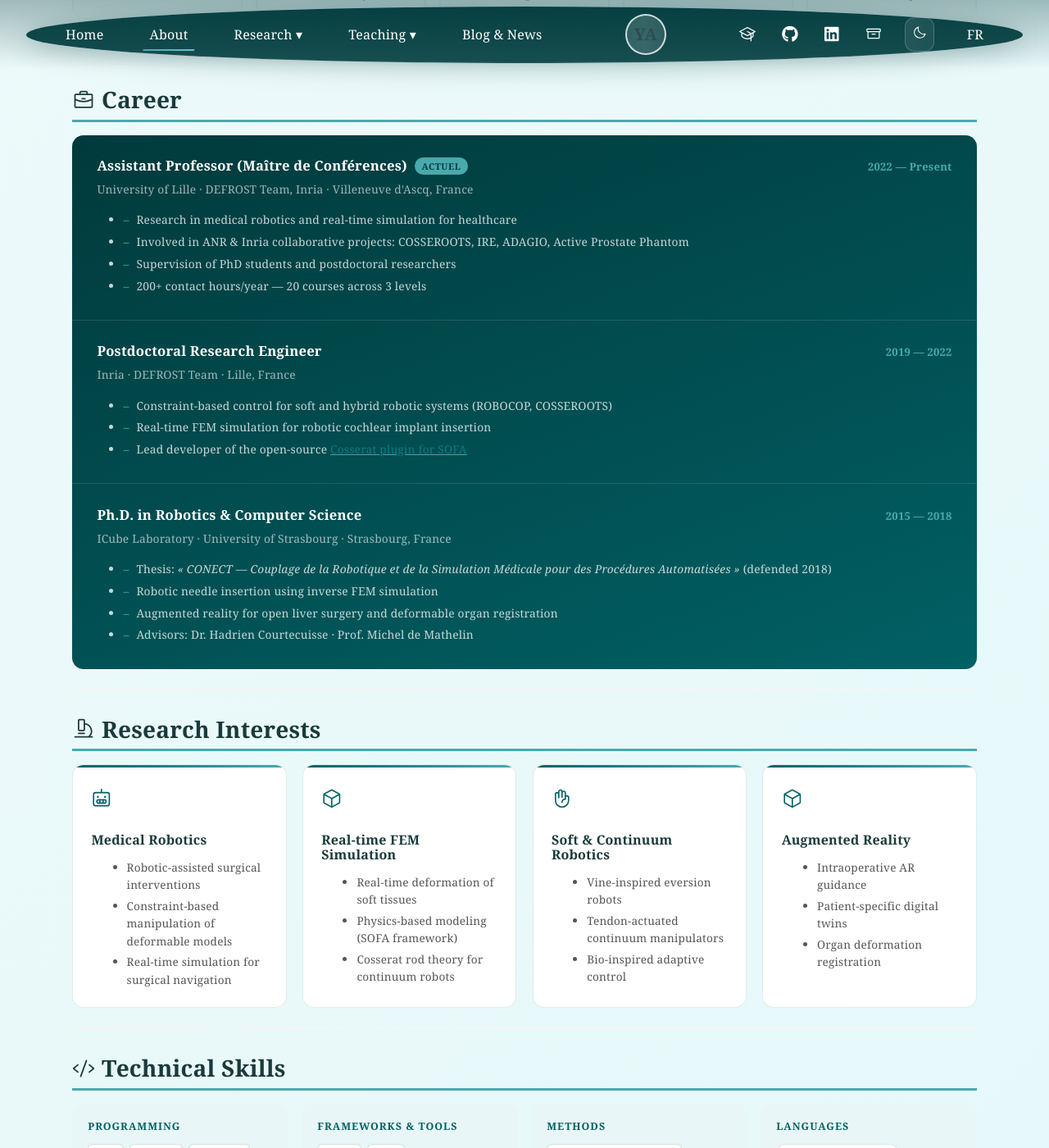
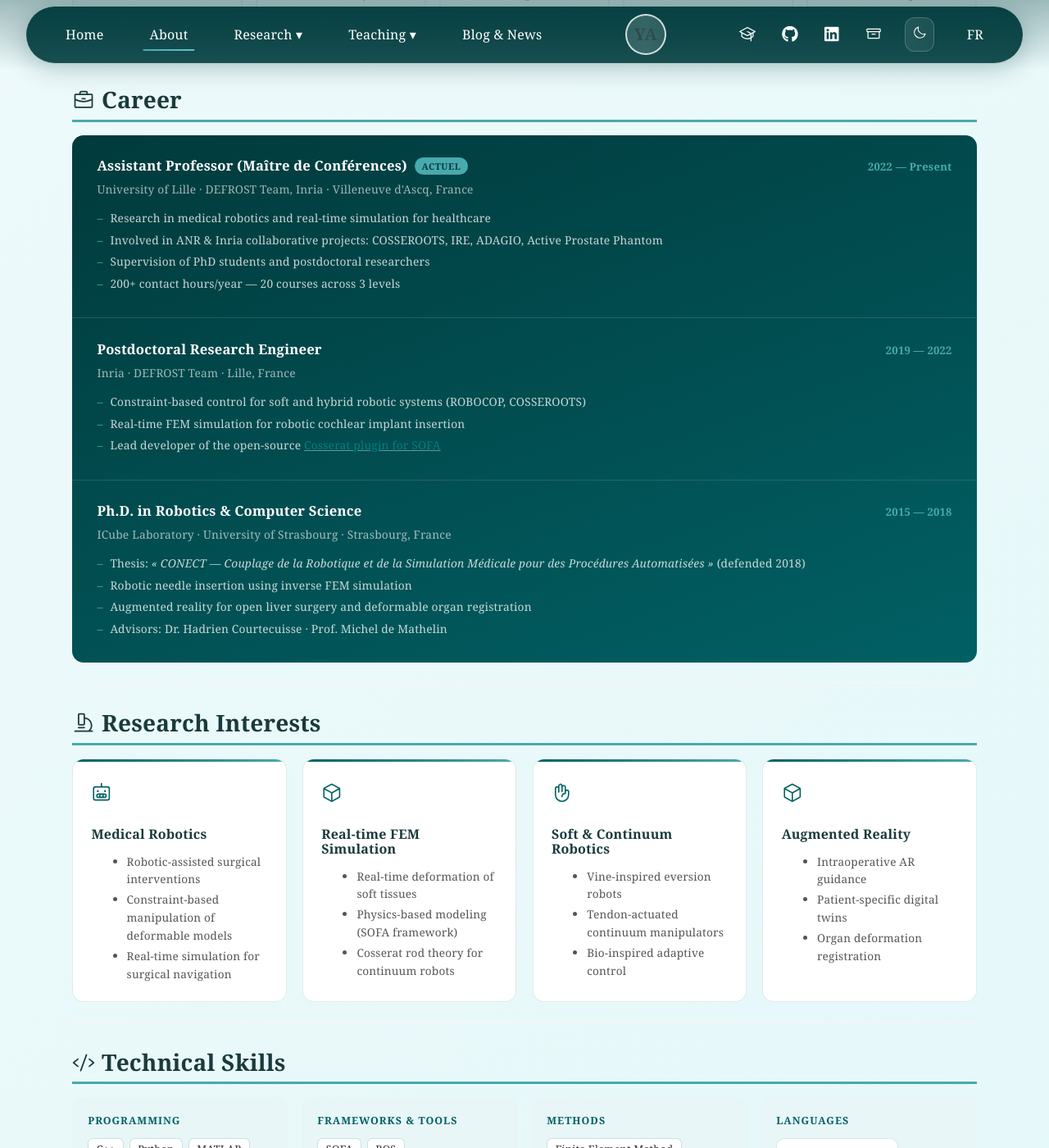
Before and after one commit to adagolodjo/adagolodjo.github.io, a Jekyll site: the page built from docs/_pages/about.md, in a window 1280 px wide and 1400 px high, scrolled down 952 px. Shown: the whole window at 82% size. Built offline with Jekyll 4.4.1, drawn with Linux system fonts in a browser that asks for light colours; some web fonts are replaced.

Commit message:
fix(ui): keep nav dropdowns open on hover, fix About bullets and featured grid layout

```diff
--- a/docs/_pages/about.md
+++ b/docs/_pages/about.md
@@ -268,7 +269,7 @@
 .lang-level { font-size: 0.75rem; color: #777; margin-top: 0.1rem; }
 
 /* ---- Service ---- */
-.service-list { list-style: none; padding: 0; margin: 0; }
+.content ul.service-list { list-style: none; padding: 0; margin: 0; }
 .service-list li {
   display: flex;
   align-items: baseline;
--- a/docs/assets/css/partials/_components.scss
+++ b/docs/assets/css/partials/_components.scss
@@ -468,7 +468,8 @@
 }
 
 // ── Talks list (_includes/talks-list.html — homepage + About) ──────────
-.talks-list { list-style: none; padding: 0; margin: 0; }
+.talks-list,
+.content ul.talks-list { list-style: none; padding: 0; margin: 0; }
 .talk-item {
   display: grid;
   grid-template-columns: 110px 1fr;
--- a/docs/assets/css/partials/_hero.scss
+++ b/docs/assets/css/partials/_hero.scss
@@ -78,7 +78,7 @@
     top: var(--spacing-sm);
     left: var(--spacing-xl);
     right: var(--spacing-xl);
-    border-radius: var(--border-radius-full);
+    border-radius: 999px; // a % radius on a wide bar draws an ellipse, not a pill
     padding-top: calc(var(--spacing-md) * 0.55);
     padding-bottom: calc(var(--spacing-md) * 0.55);
     background: linear-gradient(180deg, #{$primary-dark}f5 0%, #{$primary-dark}e6 100%);
@@ -208,6 +208,17 @@
 
     > .nav-item::after {
       // keep the underline indicator but also add chevron space
+    }
+
+    // Invisible bridge over the gap between the tab and its menu: without it
+    // the pointer leaves .nav-dropdown on the way down and the menu closes.
+    &::after {
+      content: '';
+      position: absolute;
+      top: 100%;
+      left: 0;
+      right: 0;
+      height: 0.9rem;
     }
   }
 
--- a/docs/assets/css/partials/_home.scss
+++ b/docs/assets/css/partials/_home.scss
@@ -1375,3 +1375,18 @@
   .home-talks-all { color: $primary-light; }
   .project-venue { color: $primary-light; }
 }
+
+// ===== FEATURED PROJECTS GRID =====
+// Fixed column counts that divide the 6 featured projects evenly
+// (auto-fill produced 4 + 2 on wide screens).
+.featured-section .projects-grid {
+  grid-template-columns: repeat(3, minmax(0, 1fr));
+  max-width: 1200px;
+  margin-left: auto;
+  margin-right: auto;
+  padding-left: var(--spacing-lg);
+  padding-right: var(--spacing-lg);
+
+  @media (max-width: 1024px) { grid-template-columns: repeat(2, minmax(0, 1fr)); }
+  @media (max-width: 640px)  { grid-template-columns: minmax(0, 1fr); padding-left: var(--spacing-md); padding-right: var(--spacing-md); }
+}
```
Also changed, not shown: other parts of docs/_pages/about.md (+2 -1 lines).
